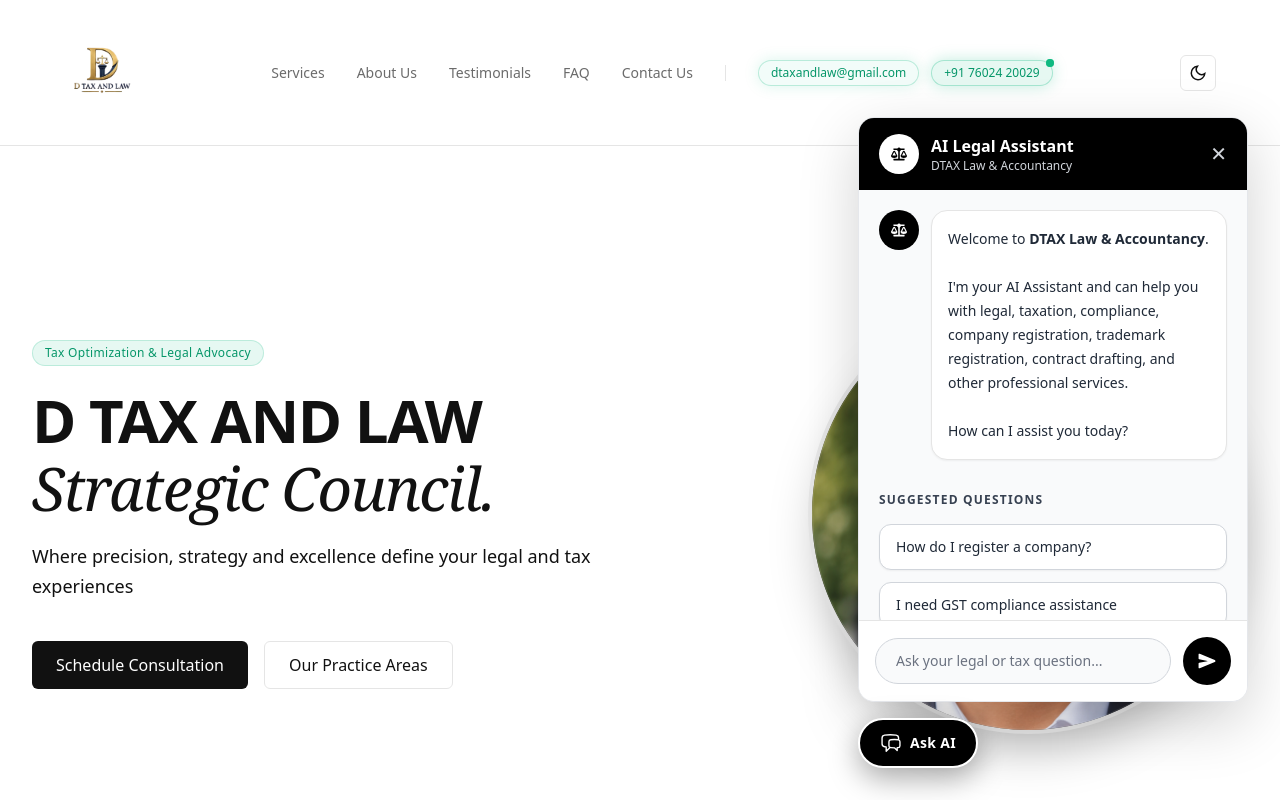
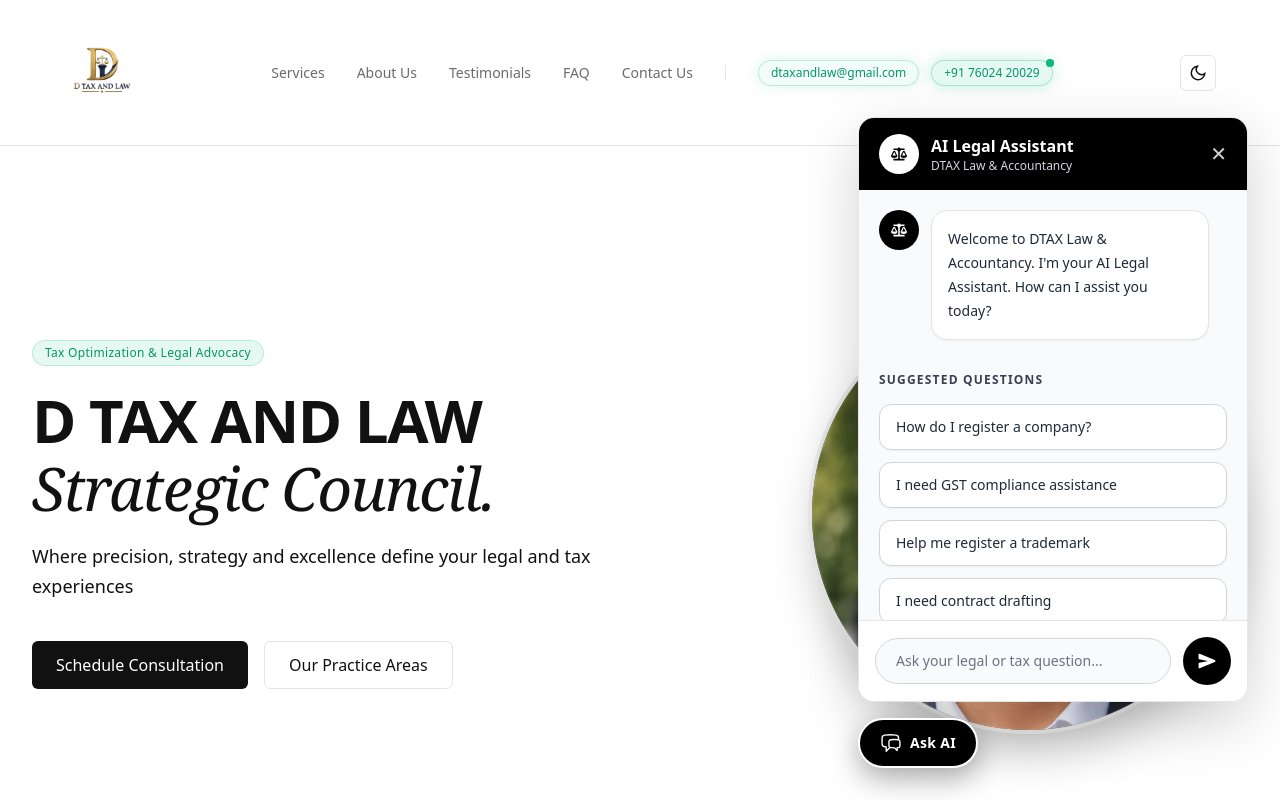
Before and after one commit to DEBOJEETDAS36/firmz, a Next.js app: page / in a window 1280 px wide. Both pictures are taken after a click on the button "Ask AI". Shown: the top 800 px of the page. Built offline with nearby package versions, Linux system fonts and the light colour scheme.

Commit message:
Improve chatbot functionality

```diff
--- a/components/ChatBot.tsx
+++ b/components/ChatBot.tsx
@@ -1,13 +1,26 @@
 "use client";
 
-import { useState } from "react";
+import { useState, useRef, useEffect } from "react";
 import { HiOutlineChatBubbleLeftRight } from "react-icons/hi2";
 import { FaBalanceScale } from "react-icons/fa";
 import { IoSend } from "react-icons/io5";
 
+type ChatMessage = {
+    role: "assistant" | "user";
+    content: string;
+};
+
 export function ChatBot() {
     const [isOpen, setIsOpen] = useState(false);
     const [message, setMessage] = useState("");
+
+    const [messages, setMessages] = useState<ChatMessage[]>([
+        {
+            role: "assistant",
+            content:
+                "Welcome to DTAX Law & Accountancy. I'm your AI Legal Assistant. How can I assist you today?",
+        },
+    ]);
 
     const suggestions = [
         "How do I register a company?",
@@ -18,130 +31,131 @@
         "I need income tax planning",
     ];
 
+    const chatEndRef = useRef<HTMLDivElement>(null);
+
+    useEffect(() => {
+        chatEndRef.current?.scrollIntoView({ behavior: "smooth" });
+    }, [messages]);
+
+    const handleSend = (text?: string) => {
+        const userMessage = (text ?? message).trim();
+        if (!userMessage) return;
+
+        setMessages((prev) => [
+            ...prev,
+            { role: "user", content: userMessage },
+            {
+                role: "assistant",
+                content: "Thinking...",
+            },
+        ]);
+
+        setMessage("");
+    };
+
     return (
         <div className="fixed bottom-8 right-8 z-50">
-
             {isOpen && (
                 <div className="mb-4 w-[390px] max-w-[95vw] overflow-hidden rounded-2xl border border-gray-200 bg-white shadow-[0_20px_60px_rgba(0,0,0,0.18)]">
-
-                    {/* Header */}
                     <div className="flex items-center justify-between bg-black px-5 py-4 text-white">
-
                         <div className="flex items-center gap-3">
                             <div className="flex h-10 w-10 items-center justify-center rounded-full bg-white text-black">
                                 <FaBalanceScale />
                             </div>
-
                             <div>
-                                <h2 className="text-base font-semibold">
-                                    AI Legal Assistant
-                                </h2>
-
-                                <p className="text-xs text-gray-300">
-                                    DTAX Law & Accountancy
-                                </p>
+                                <h2 className="text-base font-semibold">AI Legal Assistant</h2>
+                                <p className="text-xs text-gray-300">DTAX Law & Accountancy</p>
                             </div>
                         </div>
 
                         <button
                             onClick={() => setIsOpen(false)}
-                            className="text-xl text-gray-300 transition hover:text-white"
+                            className="text-xl text-gray-300 hover:text-white"
                         >
                             ✕
                         </button>
-
                     </div>
 
-                    {/* Chat Body */}
                     <div className="h-[430px] overflow-y-auto bg-gray-50 p-5">
-
-                        <div className="flex items-start gap-3">
-
+                        {messages.map((msg, index) => (
+                            <div
+                                key={index}
+                                className={`mb-4 flex ${msg.role === "assistant"
+                                    ? "items-start gap-3"
+                                    : "justify-end"
+                                    }`}
+                            >
+                                {msg.role === "assistant" && (
                                     <div className="flex h-10 w-10 shrink-0 items-center justify-center rounded-full bg-black text-white">
                                         <FaBalanceScale />
                                     </div>
+                                )}
 
-                            <div className="rounded-2xl border bg-white p-4 shadow-sm">
+                                <div
+                                    className={`max-w-[80%] rounded-2xl p-4 shadow-sm ${msg.role === "assistant"
+                                        ? "border bg-white text-gray-800"
+                                        : "bg-black text-white"
+                                        }`}
+                                >
+                                    <p className="text-sm leading-6">{msg.content}</p>
+                                </div>
+                            </div>
+                        ))}
 
-                                <p className="text-sm leading-6 text-gray-800">
-                                    Welcome to <strong>DTAX Law & Accountancy</strong>.
-                                    <br />
-                                    <br />
-                                    I&apos;m your AI Assistant and can help you with legal,
-                                    taxation, compliance, company registration, trademark
-                                    registration, contract drafting, and other professional
-                                    services.
-                                    <br />
-                                    <br />
-                                    How can I assist you today?
-                                </p>
-
-                            </div>
-
-                        </div>
-
-                        {/* Suggested Questions */}
-
+                        {messages.length === 1 && (
                             <div className="mt-8">
-
                                 <p className="mb-4 text-xs font-bold uppercase tracking-widest text-gray-700">
                                     Suggested Questions
                                 </p>
 
                                 <div className="space-y-3">
-
                                     {suggestions.map((question) => (
                                         <button
                                             key={question}
+                                            onClick={() => handleSend(question)}
                                             className="w-full rounded-xl border border-gray-300 bg-white px-4 py-3 text-left text-sm font-medium text-gray-800 shadow-sm transition-all duration-200 hover:border-black hover:bg-gray-100 hover:shadow-md"
                                         >
                                             {question}
                                         </button>
                                     ))}
+                                </div>
+                            </div>
+                        )}
 
+                        <div ref={chatEndRef} />
                     </div>
 
-                        </div>
-
-                    </div>
-
-                    {/* Footer */}
-
                     <div className="border-t bg-white p-4">
-
                         <div className="flex items-center gap-3">
-
                             <input
                                 type="text"
+                                value={message}
+                                onChange={(e) => setMessage(e.target.value)}
+                                onKeyDown={(e) => {
+                                    if (e.key === "Enter") handleSend();
+                                }}
                                 placeholder="Ask your legal or tax question..."
                                 className="flex-1 rounded-full border border-gray-300 bg-gray-50 px-5 py-3 text-sm text-gray-800 placeholder:text-gray-500 outline-none transition focus:border-black focus:bg-white"
                             />
 
                             <button
+                                onClick={() => handleSend()}
                                 className="flex h-12 w-12 items-center justify-center rounded-full bg-black text-white transition-all duration-200 hover:scale-105 hover:bg-gray-800"
                             >
                                 <IoSend size={18} />
                             </button>
-
                         </div>
-
                     </div>
-
                 </div>
             )}
-
-            {/* Floating Button */}
 
             <button
                 onClick={() => setIsOpen(!isOpen)}
                 className="flex items-center gap-2 rounded-full border-2 border-white bg-black px-5 py-3 text-white shadow-[0_10px_30px_rgba(0,0,0,0.35)] transition-all duration-300 hover:scale-105 hover:bg-gray-800 hover:shadow-[0_15px_40px_rgba(0,0,0,0.45)]"
             >
                 <HiOutlineChatBubbleLeftRight size={22} />
-                <span className="text-sm font-semibold tracking-wide">
-                    Ask AI
-                </span>
+                <span className="text-sm font-semibold tracking-wide">Ask AI</span>
             </button>
-
         </div>
     );
 }
--- a/package.json
+++ b/package.json
@@ -9,18 +9,14 @@
     "lint": "next lint"
   },
   "dependencies": {
-    "iron-session": "^8.0.4",
-    "mongoose": "^8.24.1",
     "next": "14.2.35",
     "next-themes": "^0.3.0",
-    "pg": "^8.22.0",
     "react": "^18.3.1",
     "react-dom": "^18.3.1",
     "react-icons": "^5.7.0"
   },
   "devDependencies": {
     "@types/node": "^20.19.43",
-    "@types/pg": "^8.20.0",
     "@types/react": "^18.3.31",
     "@types/react-dom": "^18.3.0",
     "autoprefixer": "^10.4.19",
```
Also changed, not shown: 1 other file (tests, documents, lock files or other folders). Lines whose indentation alone changed are shown as unchanged.
